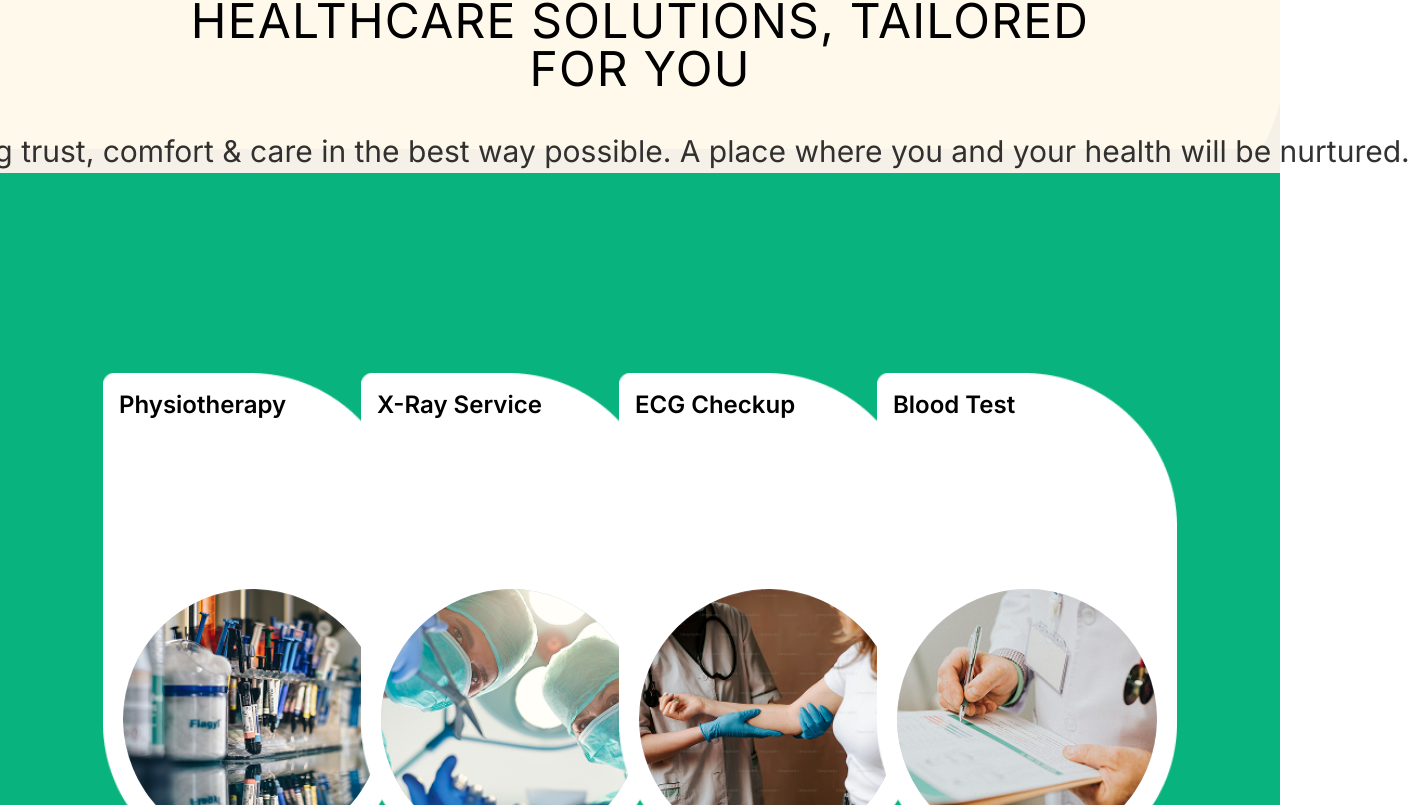
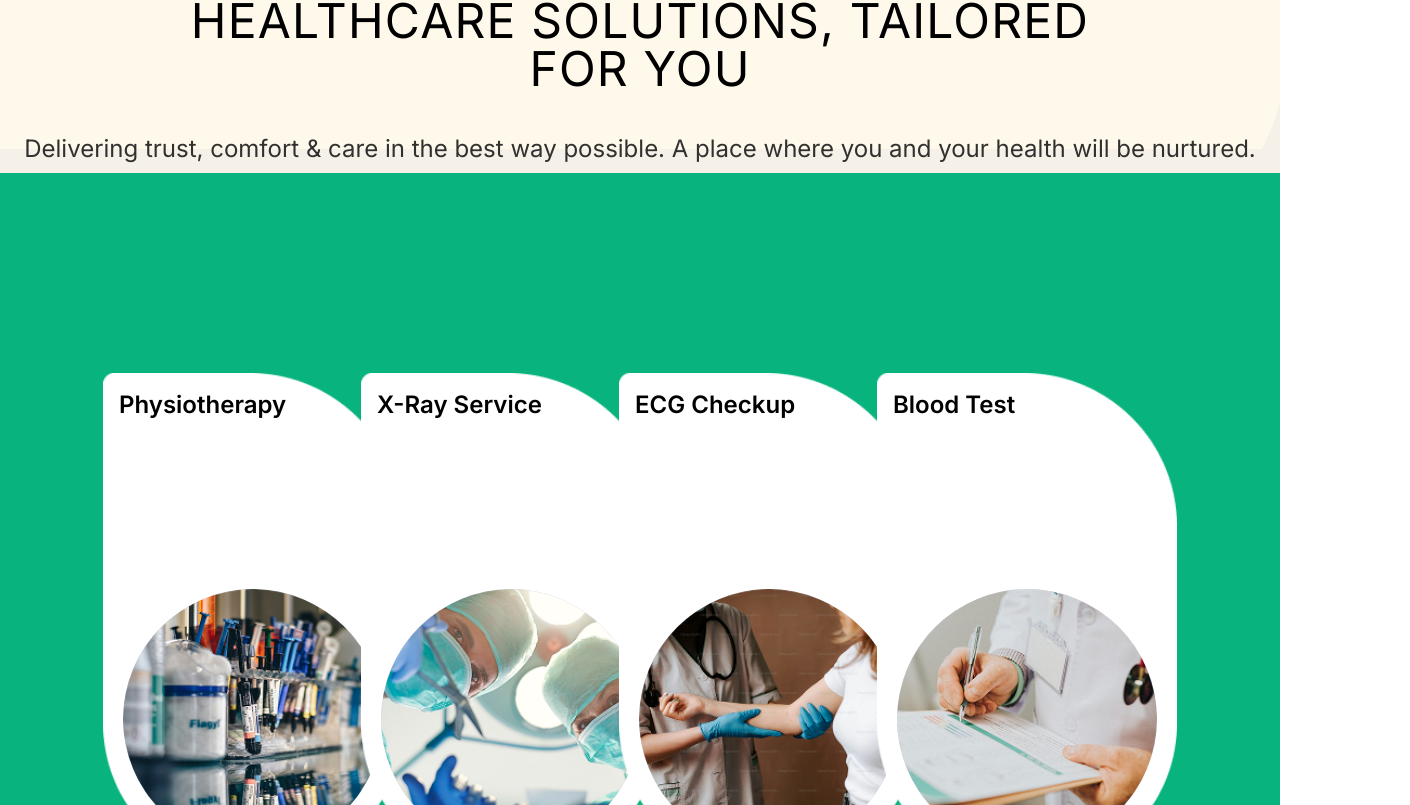
Before and after one commit to TishaKedar/medi-home, a React (Create React App) app: page / in a window 1280 px wide. Shown: the part 1235-2040 px from the top of the page, 1410 px wide, since content can reach past the window. Built offline with nearby package versions, Linux system fonts and the light colour scheme.

Commit message:
correct hero section

```diff
--- a/src/pages/Hero.js
+++ b/src/pages/Hero.js
@@ -181,10 +181,9 @@ export default function Hero() {
           </p>
 
           <p className="absolute left-1/2 -translate-x-1/2 mt-4
-                        text-center text-base md:text-xl lg:text-3xl
+                        text-center text-base md:text-xl lg:text-2xl
                         text-black opacity-80 whitespace-nowrap">
-            Delivering trust, comfort & care in the best way possible.
-            A place where you and your health will be nurtured.
+            Delivering trust, comfort & care in the best way possible. A place where you and your health will be nurtured.
           </p>
         </div>
 
```
